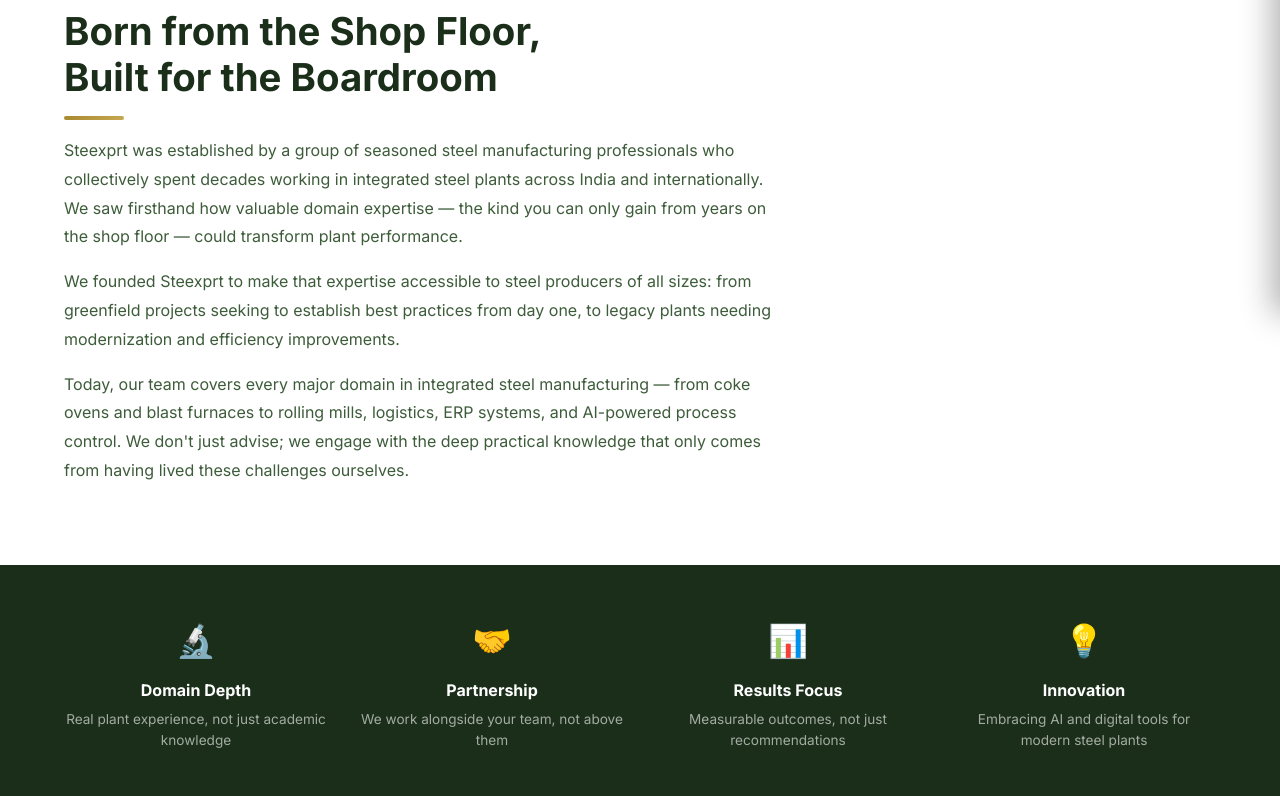
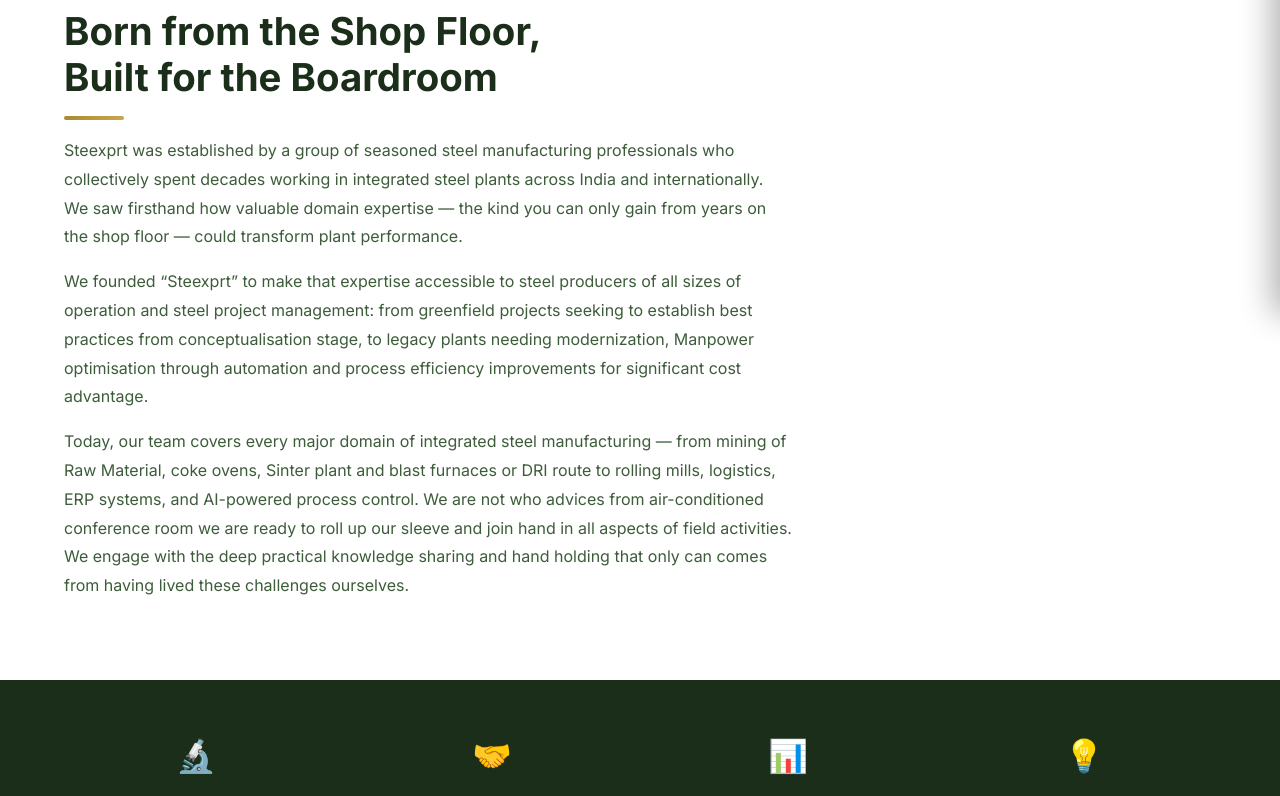
Before and after one commit to AnkurAnubhav/steexprt, a React (Vite) app: page /#/about-us in a window 1280 px wide. Shown: the part 486-1282 px from the top of the page. Built offline with nearby package versions, Linux system fonts and the light colour scheme.

Commit message:
website changes

```diff
--- a/src/components/HeroSection.css
+++ b/src/components/HeroSection.css
@@ -99,6 +99,7 @@
 
 .hero__title-accent {
   color: var(--accent);
+  font-size: 2rem;
 }
 
 /* Description */
--- a/src/components/HeroSection.jsx
+++ b/src/components/HeroSection.jsx
@@ -21,16 +21,19 @@
           {/* Heading */}
           <h1 className="hero__title">
             Transforming Steel Plants<br />
-            <span className="hero__title-accent">Through Expert Consulting</span>
+            <span className="hero__title-accent">Through Expert Technical Consultancy</span>
           </h1>
 
           {/* Body */}
           <p className="hero__description">
-            We are a group of steel manufacturing domain experts, and we support all
-            aspects of steel manufacturing such as Coke making, Sinter Making, Iron
-            making, Steel making, Rolling, Raw material movement, Finished Product and
-            related material logistics, Procurement and inventory management, ERP system
-            design and likewise all related activities of Steel manufacturing.
+            We are steel manufacturing domain experts supporting every stage of the production
+            journey — from DRI (Gas & Coal Based) and Liquid Iron routes, through Sinter &
+            Coke making, Raw Material management, Iron & Steel making, Rolling, and Finished
+            Product quality control. We develop stage-wise process management systems that drive
+            operator-led productivity and AI-based decision making, alongside support systems for
+            Logistics, Procurement, Inventory, and Maintenance. We also help organisations design
+            closed-loop ERP systems that capture real-time manufacturing and commercial data for
+            cost visibility and customer order management.
           </p>
 
           {/* CTA Buttons */}
@@ -51,7 +54,7 @@
             </div>
             <div className="hero__stat-divider" />
             <div className="hero__stat">
-              <span className="hero__stat-value">25+</span>
+              <span className="hero__stat-value">35+</span>
               <span className="hero__stat-label">Years Avg. Experience</span>
             </div>
             <div className="hero__stat-divider" />
--- a/src/pages/AboutUs.jsx
+++ b/src/pages/AboutUs.jsx
@@ -28,24 +28,27 @@
               </h2>
               <div className="accent-divider" />
               <p className="about-story-body">
-                Steexprt was established by a group of seasoned steel
-                manufacturing professionals who collectively spent decades working in
-                integrated steel plants across India and internationally. We saw firsthand
-                how valuable domain expertise — the kind you can only gain from years on
+                Steexprt was established by a group of seasoned steel manufacturing
+                professionals who collectively spent decades working in integrated
+                steel plants across India and internationally. We saw firsthand how
+                valuable domain expertise — the kind you can only gain from years on
                 the shop floor — could transform plant performance.
               </p>
               <p className="about-story-body mt-16">
-                We founded Steexprt to make that expertise accessible to steel
-                producers of all sizes: from greenfield projects seeking to establish best
-                practices from day one, to legacy plants needing modernization and
-                efficiency improvements.
+                We founded “Steexprt” to make that expertise accessible to steel
+                producers of all sizes of operation and steel project management: from
+                greenfield projects seeking to establish best practices from conceptualisation
+                stage, to legacy plants needing modernization, Manpower optimisation through
+                automation and process efficiency improvements for significant cost advantage.
               </p>
               <p className="about-story-body mt-16">
-                Today, our team covers every major domain in integrated steel
-                manufacturing — from coke ovens and blast furnaces to rolling mills,
-                logistics, ERP systems, and AI-powered process control. We don't just
-                advise; we engage with the deep practical knowledge that only comes from
-                having lived these challenges ourselves.
+                Today, our team covers every major domain of integrated steel manufacturing
+                — from mining of Raw Material, coke ovens, Sinter plant and blast furnaces or
+                DRI route to rolling mills, logistics, ERP systems, and AI-powered process control.
+                We are not who advices from air-conditioned conference room we are ready to roll up
+                our sleeve and join hand in all aspects of field activities. We engage with the deep
+                practical knowledge sharing and hand holding that only can comes from having lived
+                these challenges ourselves.
               </p>
             </div>
           </div>
--- a/src/pages/CompanyObjective.jsx
+++ b/src/pages/CompanyObjective.jsx
@@ -101,18 +101,20 @@
               </h2>
               <div className="accent-divider" />
               <p className="co-intro-body">
-                Steexprt was founded on a singular conviction: that the steel
-                industry deserves consulting services delivered by people who have
-                actually worked in steel plants — not just studied them. Our team brings
-                collective experience spanning every major process unit of an integrated
-                steel plant, enabling us to provide actionable, practical, and
-                commercially sensible recommendations.
+                Steexprt was founded on a singular conviction: that the steel industry
+                worldwide deserves consulting services delivered by people who have actually
+                worked in steel plants — not just studied them. Steel manufacturing needs
+                adoption of newer techniques to remain cost competitiveness from relevant
+                in ever growing material adoption innovation. Our team brings collective
+                experience spanning every major process unit of an integrated steel plant,
+                enabling us to provide actionable, practical, and commercially sensible
+                recommendations.
               </p>
               <p className="co-intro-body mt-16">
                 Our objective is not merely to advise, but to drive measurable
                 transformation — improving productivity, reducing costs, modernizing
-                operations, and empowering your workforce with knowledge and tools that
-                sustain improvements long after our engagement concludes.
+                operations, and empowering your workforce with knowledge and tools
+                that sustain improvements long after our engagement concludes.
               </p>
             </div>
             <div className="co-intro-stats">
--- a/src/pages/Home.jsx
+++ b/src/pages/Home.jsx
@@ -40,6 +40,8 @@
   { icon: '💻', label: 'ERP Systems' },
   { icon: '📊', label: 'MIS & IT' },
   { icon: '🤖', label: 'Automation' },
+  { icon: '🧱', label: 'DRI Project & Operation' },
+  { icon: '🔧', label: 'Maint Mangmt Sys' },
 ]
 
 export default function Home() {
```
